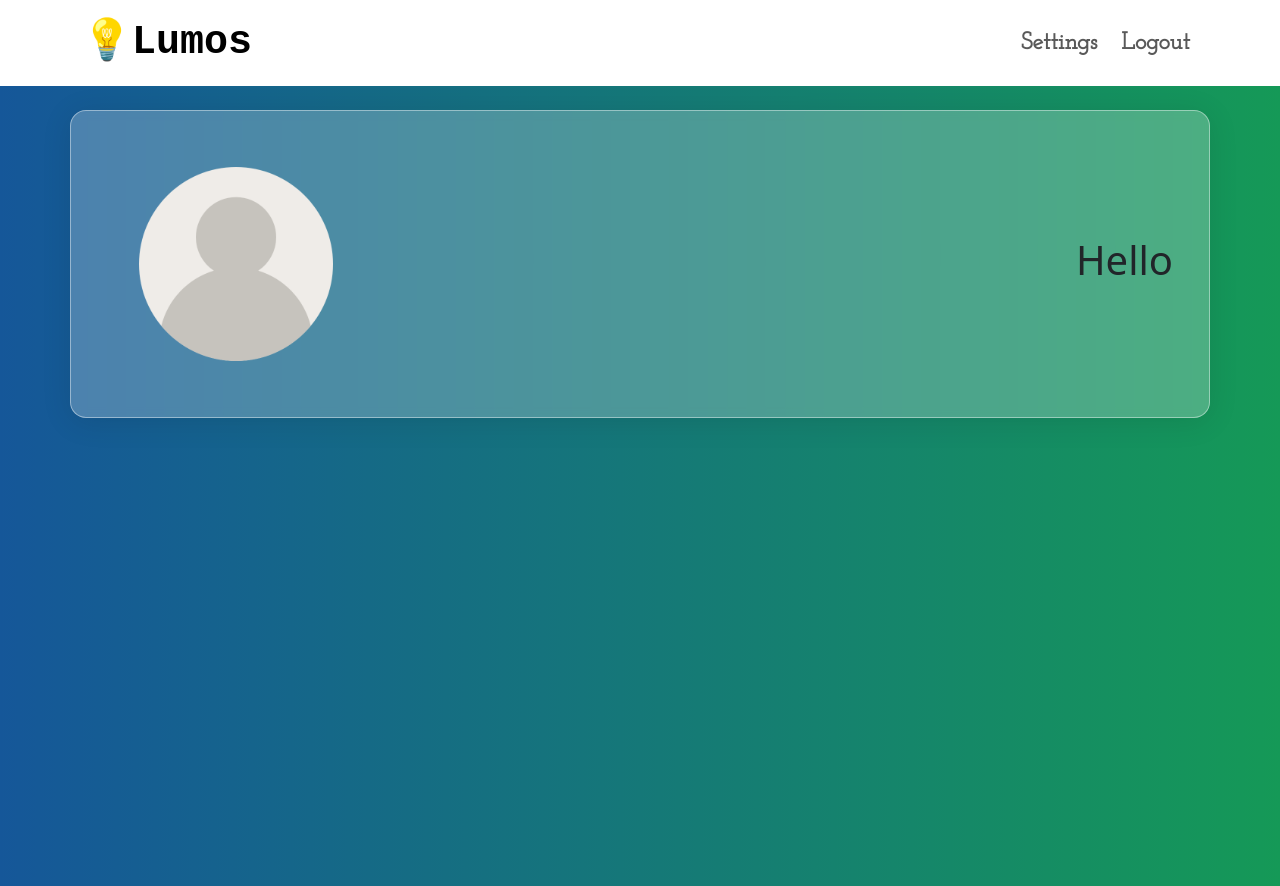
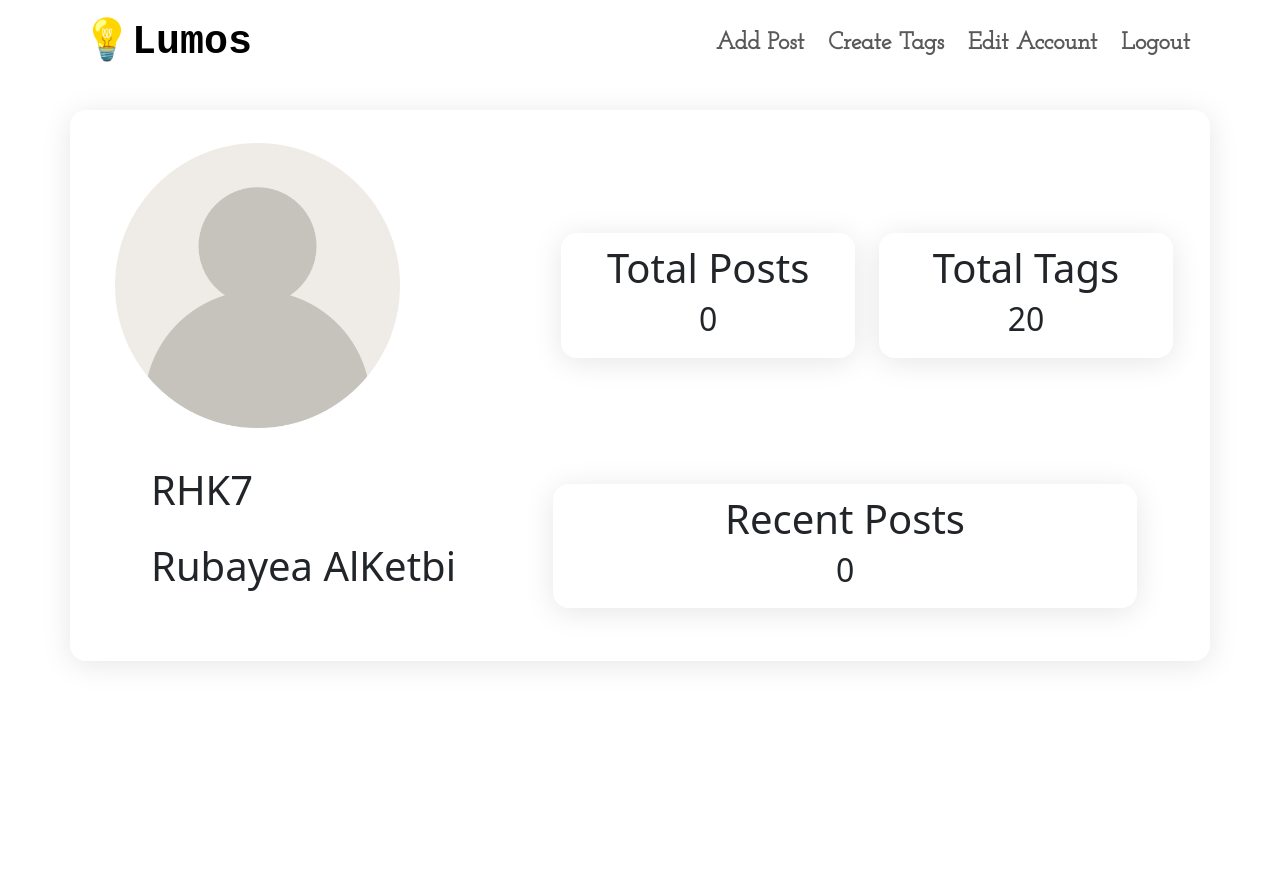
Before and after one commit to rubayeaAlketbi/Coursework_2, a Flask app: page /dashboard in a window 1280 px wide. Run offline with Flask 3, Linux system fonts and the light colour scheme; a user stored in the database is signed in.

Commit message:
Update user dashboard and style.css

```diff
--- a/CW2/app/static/CSS/style.css
+++ b/CW2/app/static/CSS/style.css
@@ -41,6 +41,18 @@
     color:var(--fire-engine-red);
 }
 
+.info-box {
+    padding: 10px;
+    margin-top: 20px;
+    text-align: center;
+}
+
+.user-info{
+    font-weight:bolder;
+    list-style: none;
+}
+
+
 .imageResize{
     width: 600px;
     height: 300px;
--- a/CW2/app/templates/user_dash.html
+++ b/CW2/app/templates/user_dash.html
@@ -1,23 +1,48 @@
 {%extends "user_home.html"%}
 {%block content%}
-<div class="container-fluid h-full Cryptonite m-auto py-4">
+<div class="container-fluid h-full m-aut0 py-4">
     <div class="container glassContainer">
         <div class="row d-flex flex-row p-4 align-items-center">
             <div class="col-md-5 justify-content-start">
                 <div class="row">
                     <div class="col-md-12">
-                        <img src="{{url_for('static', filename='img/user.png')}}" style="max-width:60%; max-height:auto; object-fill:contain; padding:2rem">
+                        <img src="{{url_for('static', filename='img/user.png')}}" style="max-width:70%; max-height:auto; object-fill:contain; padding:0.5rem">
                     </div>
                 </div>
             </div>
             <div class="col-md-7 text-end">
                 <div class="row">
-                    <div class="col-md-12">
-                        <h1>Hello</h1>
+                    <div class="col-md-6">
+                        <div class="info-box glassContainer">
+                            <h1>Total Posts</h1>
+                            <h2>0</h2>
+                        </div>
                     </div>
+                    <div class="col-md-6">
+                        <div class="info-box glassContainer">
+                            <h1>Total Tags</h1>
+                            <h2>20</h2>
+                        </div>
+                    </div>
+            </div>
+        </div>
+        <div class="row d-flex flex-row p-4 align-items-center">
+            <div class="col-md-5">
+                <ul class="user-info m-auto p-6 ">
+                    <li class= "fs-1 fw-light pb-3">{{user.username}}</span></li>
+                    <li class= "fs-1 fw-light pb-3"> {{user.name}}</li>
+                </ul>
+            </div>
+
+            <div class="col-md-7">
+                <div class="info-box glassContainer">
+                    <h1>Recent Posts</h1>
+                    <h2>0</h2>
                 </div>
             </div>
         </div>
+
+
     </div>
 </div>
 
--- a/CW2/app/templates/user_home.html
+++ b/CW2/app/templates/user_home.html
@@ -26,7 +26,13 @@
           <div class="collapse navbar-collapse" id="navbarNavDropdown">
             <ul class="navbar-nav ms-auto d-flex gap-2 fs-4 fw-bold">
               <li class="nav-item">
-                <a class="nav-link title" href="#">Settings</a>
+                <a class="nav-link title" href="#">Add Post</a>
+              </li>
+              <li class="nav-item">
+                <a class="nav-link title" href="#">Create Tags</a>
+              </li>
+              <li class="nav-item">
+                <a class="nav-link title" href="#">Edit Account</a>
               </li>
               <li class="nav-item fs-4 ">
                 <a class="nav-link title "href="{{url_for("logout")}}">Logout</a>
```
